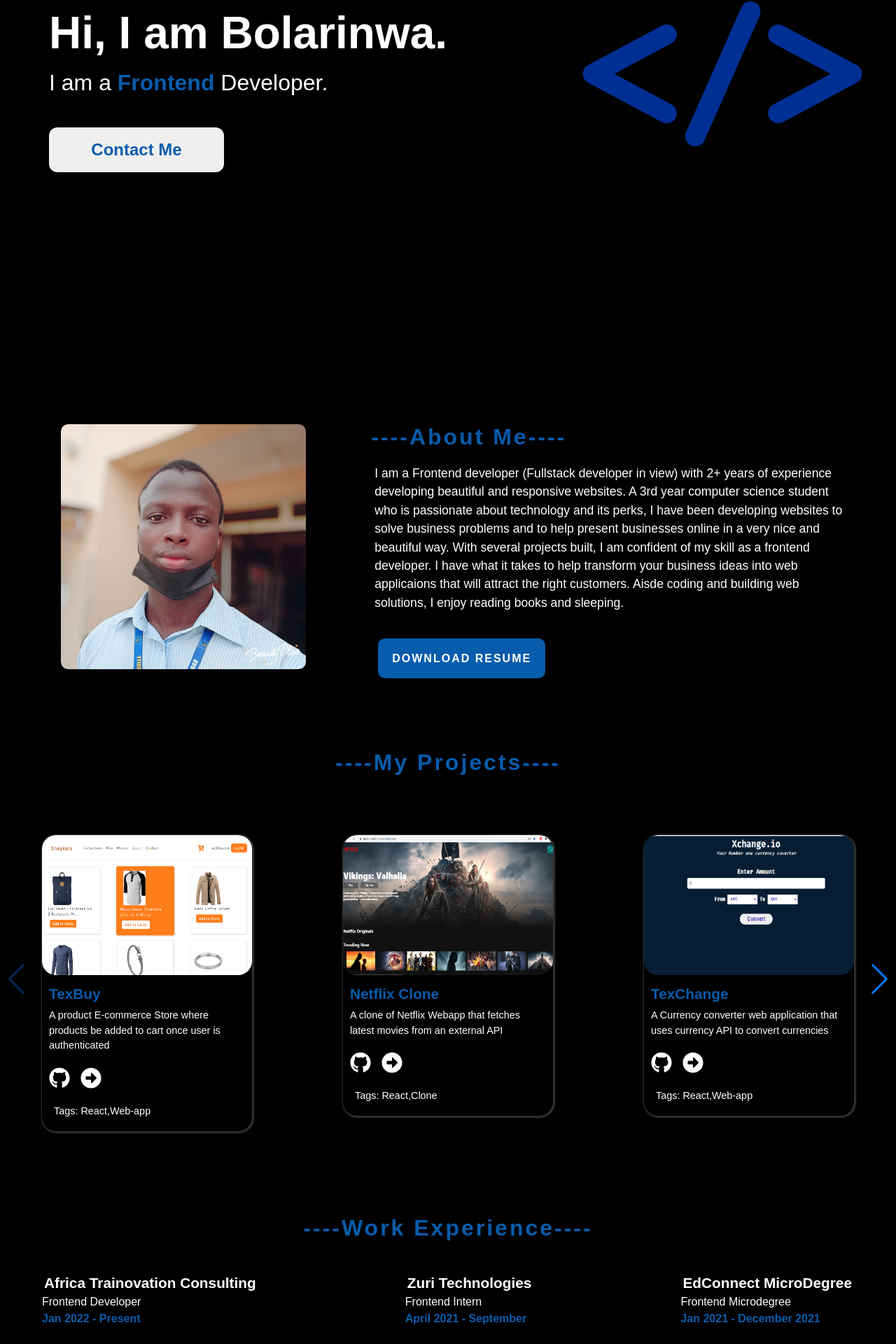
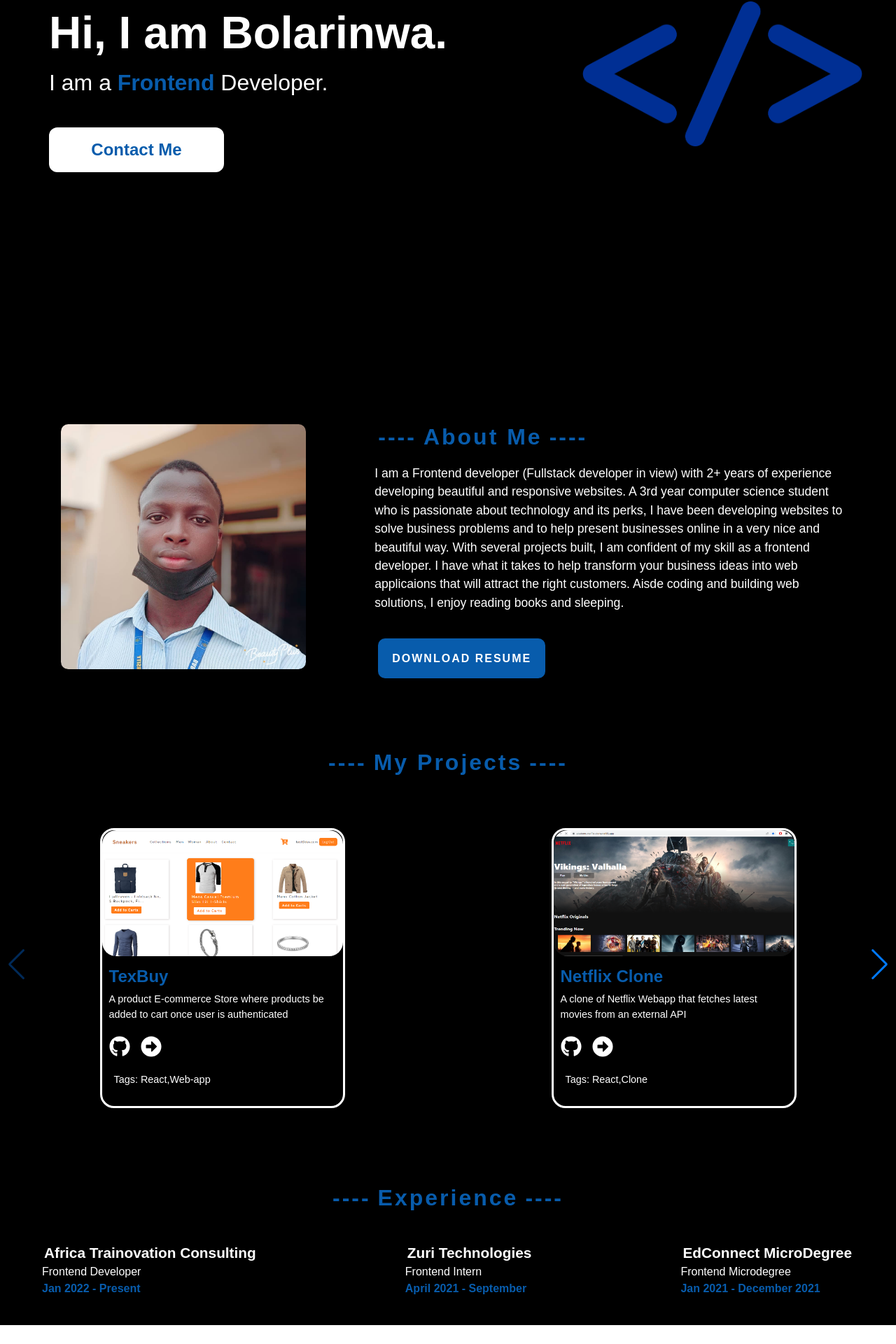
Before and after one commit to Bola-coder/portfolio, a React (Create React App) app: page / in a window 1280 px wide. Shown: the part 332-2252 px from the top of the page at 70% size. After the commit the page ends 2225 px from the top, so only its background shows below. Built offline with nearby package versions, Linux system fonts and the light colour scheme.

Commit message:
Fixed the styling issues that came with having two themes/modes

```diff
--- a/src/App.js
+++ b/src/App.js
@@ -18,6 +18,8 @@ function App() {
       heading_text: "rgb(8, 92, 172)",
       nav_text: light ? "rgb(8, 92, 172)" : "#fff",
       light_text: light ? "rgb(8, 92, 172)" : "#fff",
+      banner_btn_text: light ? "#fff" : "rgb(8, 92, 172)",
+      banner_btn_bg: light ? "rgb(8, 92, 172)" : "#fff",
     },
   };
   return (
--- a/src/components/Nav.jsx
+++ b/src/components/Nav.jsx
@@ -1,6 +1,6 @@
 import React, { useContext } from "react";
 // import { Link } from "react-router-dom";
-import { FaHamburger, FaSun, FaMoon } from "react-icons/fa";
+import { FaHamburger, FaLightbulb, FaMoon } from "react-icons/fa";
 import { LightModeContext } from "./context/LightModeContext";
 import {
   StyledNav,
@@ -26,7 +26,9 @@ const NavBar = () => {
           <StyledNavLinks href="#">Projects</StyledNavLinks>
           <StyledNavLinks href="#">Work</StyledNavLinks>
           <StyledNavLinks href="#">Contact</StyledNavLinks>
-          <div onClick={handleLightMode}>{light ? <FaMoon /> : <FaSun />}</div>
+          <div onClick={handleLightMode}>
+            {light ? <FaMoon /> : <FaLightbulb />}
+          </div>
         </NavLinks>
       </StyledMenu>
     </StyledNav>
--- a/src/components/ProjectsDetails.jsx
+++ b/src/components/ProjectsDetails.jsx
@@ -17,9 +17,9 @@ const ProjectDetails = ({ projects }) => {
             slidesPerView: 2,
           },
 
-          1024: {
-            slidesPerView: 3,
-          },
+          // 1024: {
+          //   slidesPerView: 3,
+          // },
         }}
         // loop={true}
         // autoplay={{
--- a/src/components/Work.jsx
+++ b/src/components/Work.jsx
@@ -29,7 +29,7 @@ const Work = () => {
   return (
     <React.Fragment>
       <StyledWorks>
-        <StyledHeading>Work Experience</StyledHeading>
+        <StyledHeading>Experience</StyledHeading>
         <StyledWorkDetails>
           {works.map((work, index) => (
             <div key={index}>
--- a/src/styles/Button.styled.js
+++ b/src/styles/Button.styled.js
@@ -5,16 +5,17 @@ export const Button = styled.button`
   font-size: 1.5rem;
   border: none;
   border-radius: 12px;
-  color: rgb(8, 92, 172);
+  color: ${({ theme }) => theme.colors.banner_btn_text};
+  background: ${({ theme }) => theme.colors.banner_btn_bg};
   font-weight: bolder;
   margin-top: 40px;
   width: 250px;
   cursor: pointer;
 
   &:hover {
-    background: transparent;
-    color: #fff;
-    border: 3px solid rgb(8, 92, 172);
+    // color: #fff;
+    // border: 3px solid rgb(8, 92, 172);
+    opacity: 0.9;
     transform: scaleX(0.97);
   }
 
--- a/src/styles/ProjectDetails.styled.js
+++ b/src/styles/ProjectDetails.styled.js
@@ -9,20 +9,17 @@ export const StyledDetails = styled.div`
   margin-top: 10px;
 
   & > div {
-    margin: 20px;
-    width: 300px;
+    margin: 10px;
+    width: 350px;
+    height: 400px;
     border-radius: 20px;
-    box-shadow: 1px 1px 2px 2px #333;
-    // transition: transform 0.3s ease-in;
-
-    // &:hover  & > img{
-    //   transform: scale(1.05);
-    // }
+    border: 3px solid ${({ theme }) => theme.colors.nav_text};
+    // box-shadow: 1px 1px 1px 1px #000;
 
     & > img {
       width: inherit;
       border-radius: 20px;
-      height: 200px;
+      height: 180px;
       display: inline;
       transition: transform 0.3s ease-in;
       cursor: pointer;
@@ -39,7 +36,7 @@ export const StyledDetails = styled.div`
         margin-top: 20px;
         font-size: 30px;
         margin-right: 15px;
-        // color: rgb(8, 92, 172);
+        cursor: pointer;
 
         &:hover {
           opacity: 0.8;
@@ -48,7 +45,7 @@ export const StyledDetails = styled.div`
     }
 
     h3 {
-      font-size: 1.3rem;
+      font-size: 1.5rem;
       color: rgb(8, 92, 172);
       margin-bottom: 8px;
     }
@@ -62,6 +59,4 @@ export const StyledDetails = styled.div`
 export const TagNames = styled.p`
   margin-top: 10px;
   padding: 7px;
-  // color: rgb(8, 92, 172);
-  color: #fff;
 `;
--- a/src/styles/SectionHeader.styled.js
+++ b/src/styles/SectionHeader.styled.js
@@ -12,6 +12,7 @@ export const StyledHeading = styled.h2`
     content: "----";
     color: rgb(8, 92, 172);
     margin-top: 10px;
+    padding: 0px 10px;
   }
 
   @media screen and (max-width: 425px) {
--- a/src/styles/nav.styled.js
+++ b/src/styles/nav.styled.js
@@ -18,6 +18,12 @@ export const StyledNav = styled.nav`
   }
 
   p {
+    @import url("https://fonts.googleapis.com/css2?family=Fira+Code:wght@500&family=IBM+Plex+Sans&family=Poppins:wght@500&family=Roboto&family=Yuji+Hentaigana+Akebono&display=swap");
+    font-family: "Fira Code", monospace;
+    font-family: "IBM Plex Sans", sans-serif;
+    font-family: "Poppins", sans-serif;
+    font-family: "Roboto", sans-serif;
+    font-family: "Yuji Hentaigana Akebono", cursive;
     font-size: 1.5rem;
     margin-left: 20px;
     color: ${({ theme }) => theme.colors.nav_text};
@@ -44,6 +50,7 @@ export const NavLinks = styled.span`
   flex-basis: 55%;
   display: flex;
   justify-content: space-around;
+  align-items: center;
 
   @media screen and (max-width: 768px) {
     flex-direction: column;
```
